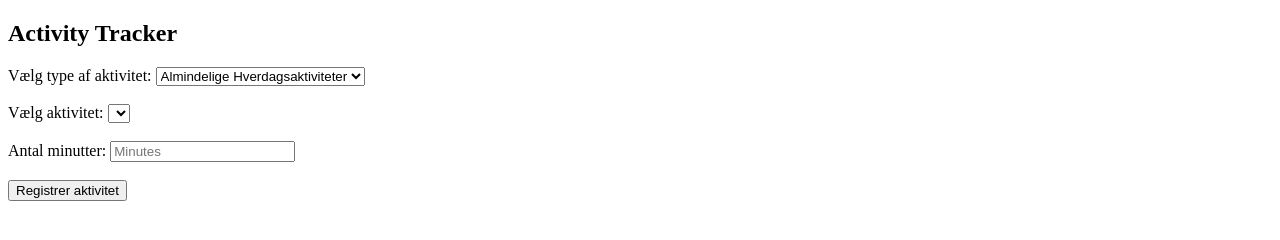
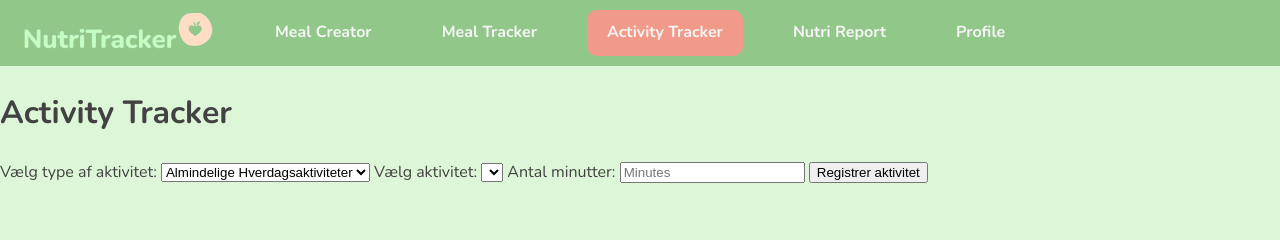
Before and after one commit to Habiiib99/NutriTracker, a plain HTML site: page NutriTracker_Project/Activity.html in a window 1280 px wide. Drawn offline with nearby package versions, Linux system fonts and the light colour scheme.

Commit message:
Update Activity.html

```diff
--- a/NutriTracker_Project/Activity.html
+++ b/NutriTracker_Project/Activity.html
@@ -3,12 +3,25 @@
 <head>
     <meta charset="UTF-8">
     <meta name="viewport" content="width=device-width, initial-scale=1.0">
-    <title>Acitivity Tracker</title>
+    <title>Activity Tracker</title>
+    <link href="https://fonts.googleapis.com/css2?family=Nunito:wght@400;700&display=swap" rel="stylesheet" />
+    <link rel="stylesheet" href="styles.css" />
+</head>
 
-</head>
 <body>
-        <h2>Activity Tracker</h2>
+    <!-- Navigation bar with page links -->
+    <nav class="navbar">
+        <img src="Billede2.png" alt="NutriTracker Logo" class="navbar-logo" />
+        <a href="mealcreator.html">Meal Creator</a>
+        <a href="mealtracker.html">Meal Tracker</a>
+        <a href="Activity.html" class="active">Activity Tracker</a>
+        <a href="nutriReport.html">Nutri Report</a>
+        <a href="profile.html">Profile</a>
+    </nav>
 
+    <div class="activity-container">
+        <h1>Activity Tracker</h1>
+        <form id="activity-form">
             <label for="activityType">Vælg type af aktivitet:</label>
             <select id="activityType">
                 <option value="everyday">Almindelige Hverdagsaktiviteter</option>
@@ -16,24 +29,17 @@
                 <option value="work">Forskellige Typer Arbejde</option>
             </select>
 
-        <br><br>
-
             <label for="activityName">Vælg aktivitet:</label>
             <select id="activityName"></select>
-
-        <br><br>
 
             <label for="minutes">Antal minutter:</label>
             <input type="number" id="minutes" placeholder="Minutes">
 
-        <br><br>
-
             <button id="save">Registrer aktivitet</button>
-
+        </form>
         <div id="result"></div>
+    </div>
 
     <script src="Activity.js"></script>
-
-
 </body>
 </html>
```
Lines whose indentation alone changed are shown as unchanged.
